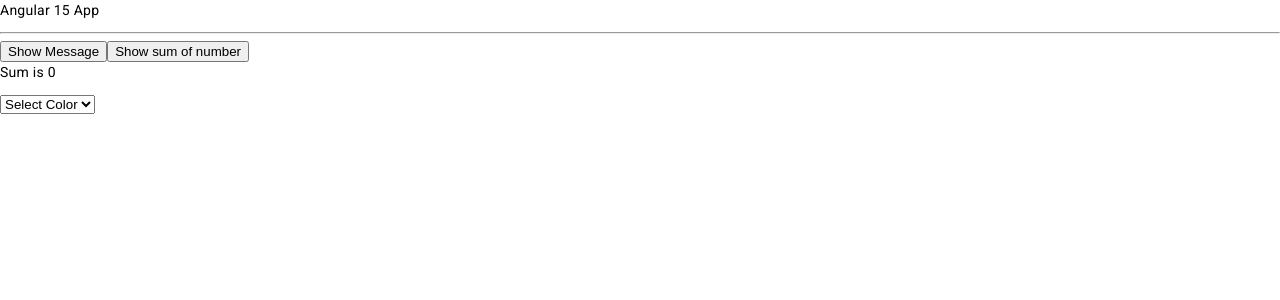
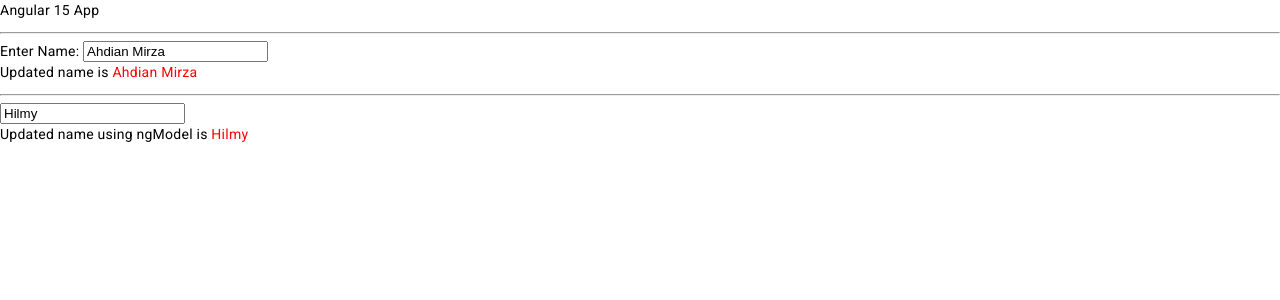
Before and after one commit to ahdianmirza/angular-practice, an Angular app: page / in a window 1280 px wide. Shown: the top 300 px of the page. Built offline with nearby package versions, Linux system fonts and the light colour scheme.

Commit message:
two way data binding

```diff
--- a/src/app/app.component.html
+++ b/src/app/app.component.html
@@ -2,13 +2,13 @@
 
 <hr>
 
-<button (click)="showAlert()">Show Message</button>
-<button (click)="showSum()">Show sum of number</button>
-<p>Sum is {{ sum }}</p>
+<label for="">Enter Name:
+  <input [value]="name1" (input)="name1 = $any($event.target).value">
+</label>
 
-<select (change)="setColor($event)">
-  <option value="">Select Color</option>
-  <option value="R">Red</option>
-  <option value="B">Blue</option>
-  <option value="Y">Yellow</option>
-</select>
+<p>Updated name is <span style="color: red;">{{ name1 }}</span></p>
+
+<hr>
+
+<input [(ngModel)]="name2">
+<p>Updated name using ngModel is <span style="color: red;">{{ name2 }}</span></p>
--- a/src/app/app.component.ts
+++ b/src/app/app.component.ts
@@ -7,17 +7,7 @@ import { Component } from '@angular/core';
 })
 export class AppComponent {
   title: string = 'Angular 15 App';
-  sum: number = 0;
 
-  showAlert() {
-    alert("Hello");
-  }
-
-  showSum() {
-    this.sum = 10+20;
-  }
-
-  setColor(color: any) {
-    alert(color.target.value)
-  }
+  name1: string = "Ahdian Mirza";
+  name2: string = "Hilmy";
 }
```
Also changed, not shown: src/app/app.module.ts (+4 -6 lines).
